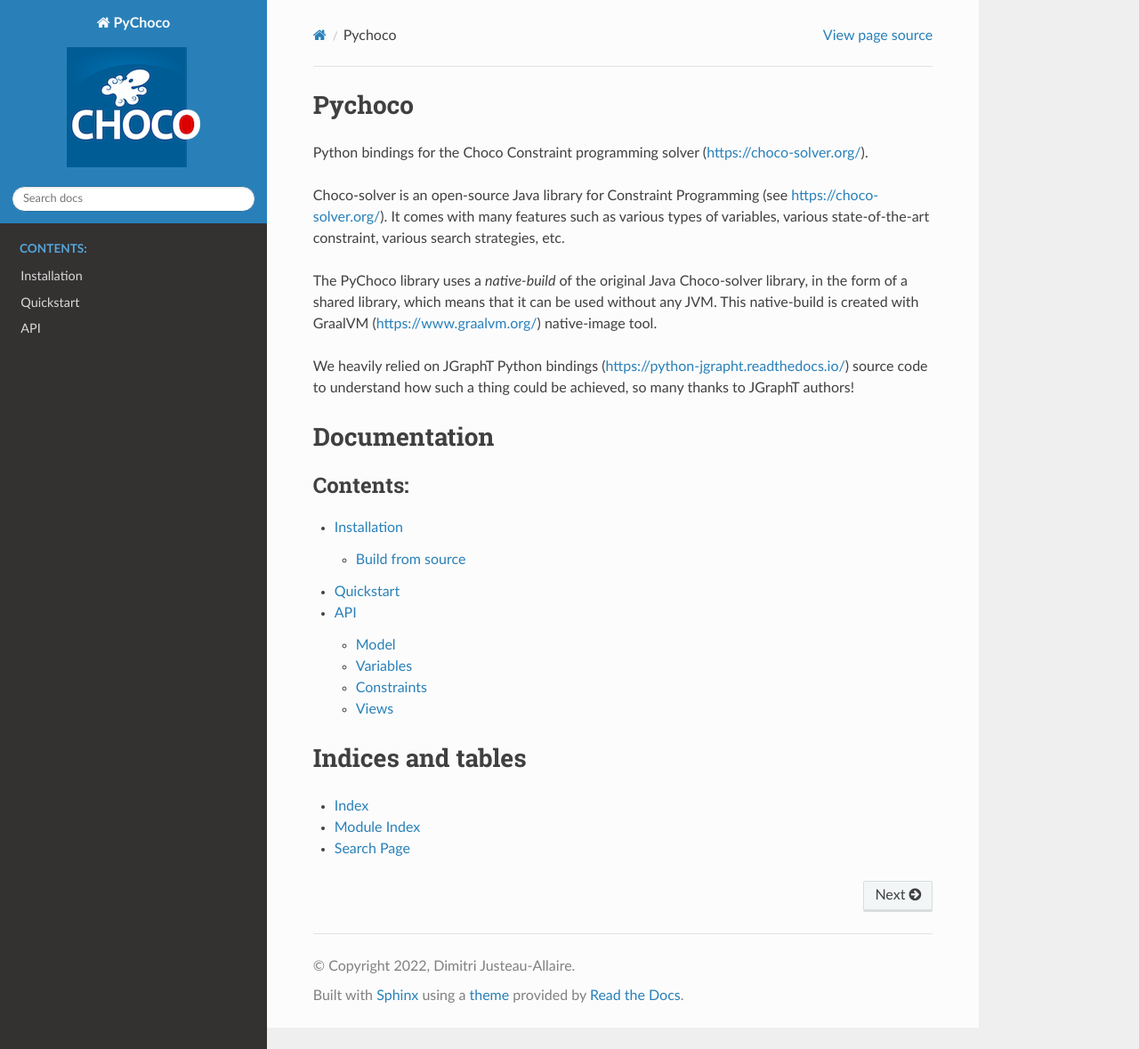
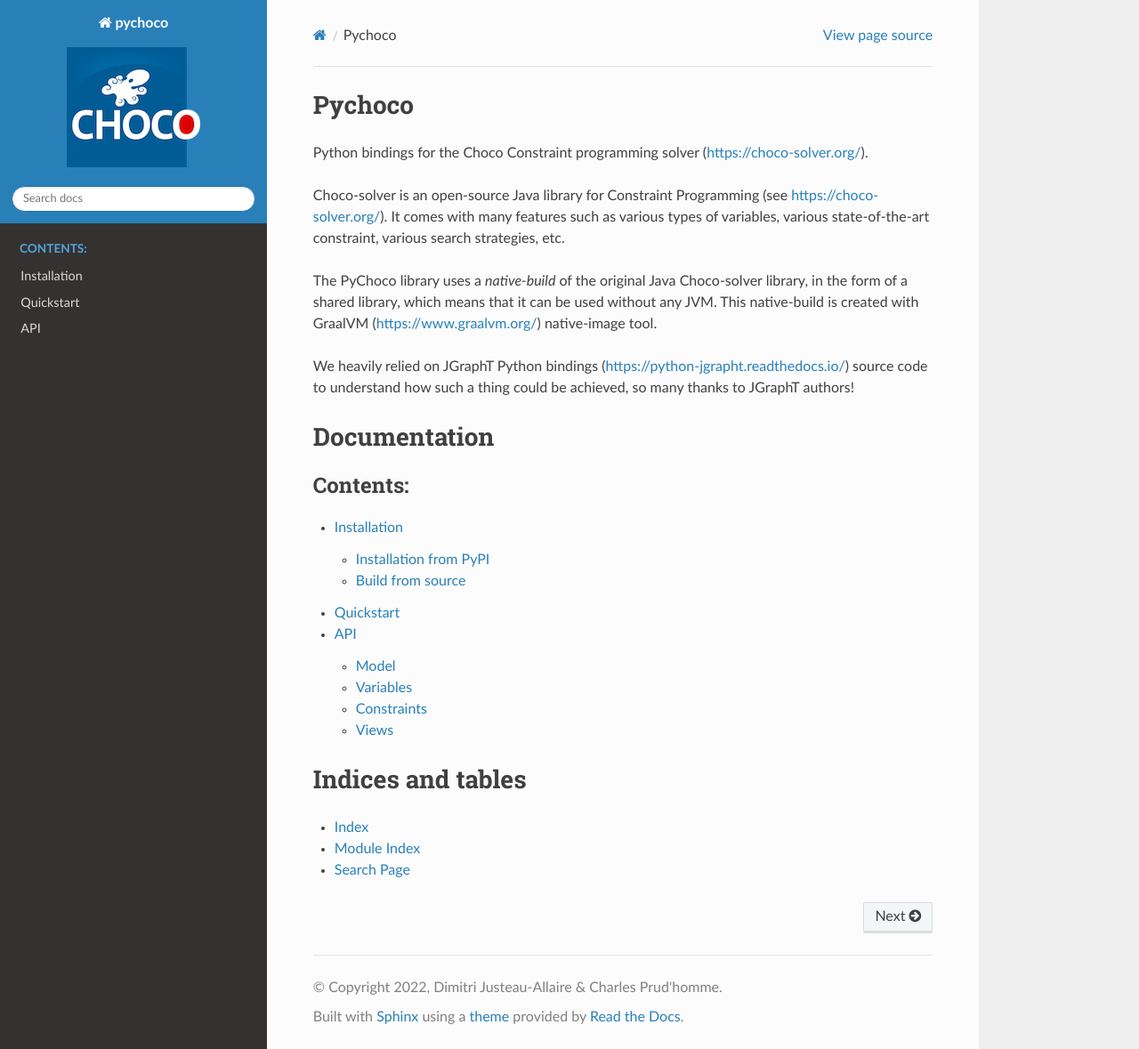
Before and after one commit to chocoteam/pychoco, a Sphinx documentation site: the page built from docs/index.rst, in a window 1280 px wide and 1179 px high. Shown: the whole window at 89% size. Built offline with Sphinx 7.4.7 and the Read the Docs theme 2.0.0, drawn with Linux system fonts in a browser that asks for light colours.

```diff
--- a/docs/conf.py
+++ b/docs/conf.py
@@ -11,10 +11,10 @@ import sys
 
 sys.path.insert(0, os.path.abspath('../pychoco'))
 
-project = 'PyChoco'
-copyright = '2022, Dimitri Justeau-Allaire'
-author = 'Dimitri Justeau-Allaire'
-release = '0.1'
+project = 'pychoco'
+copyright = "2022, Dimitri Justeau-Allaire & Charles Prud'homme"
+author = "Dimitri Justeau-Allaire, Charles Prud'homme"
+release = '0.1.1'
 
 # -- General configuration ---------------------------------------------------
 # https://www.sphinx-doc.org/en/master/usage/configuration.html#general-configuration
```
Also changed, not shown: README.md (+45 -32 lines), docs/installation.rst (+8 -0 lines).
